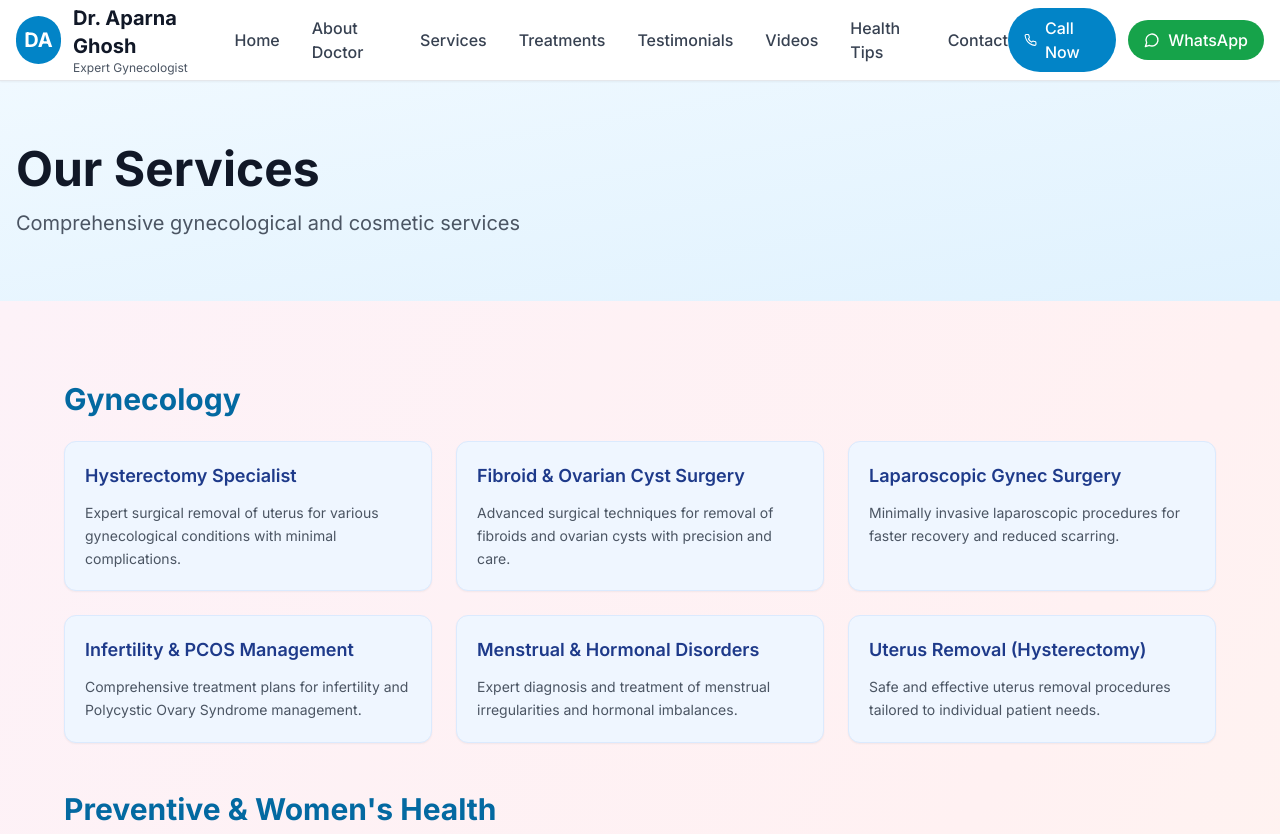
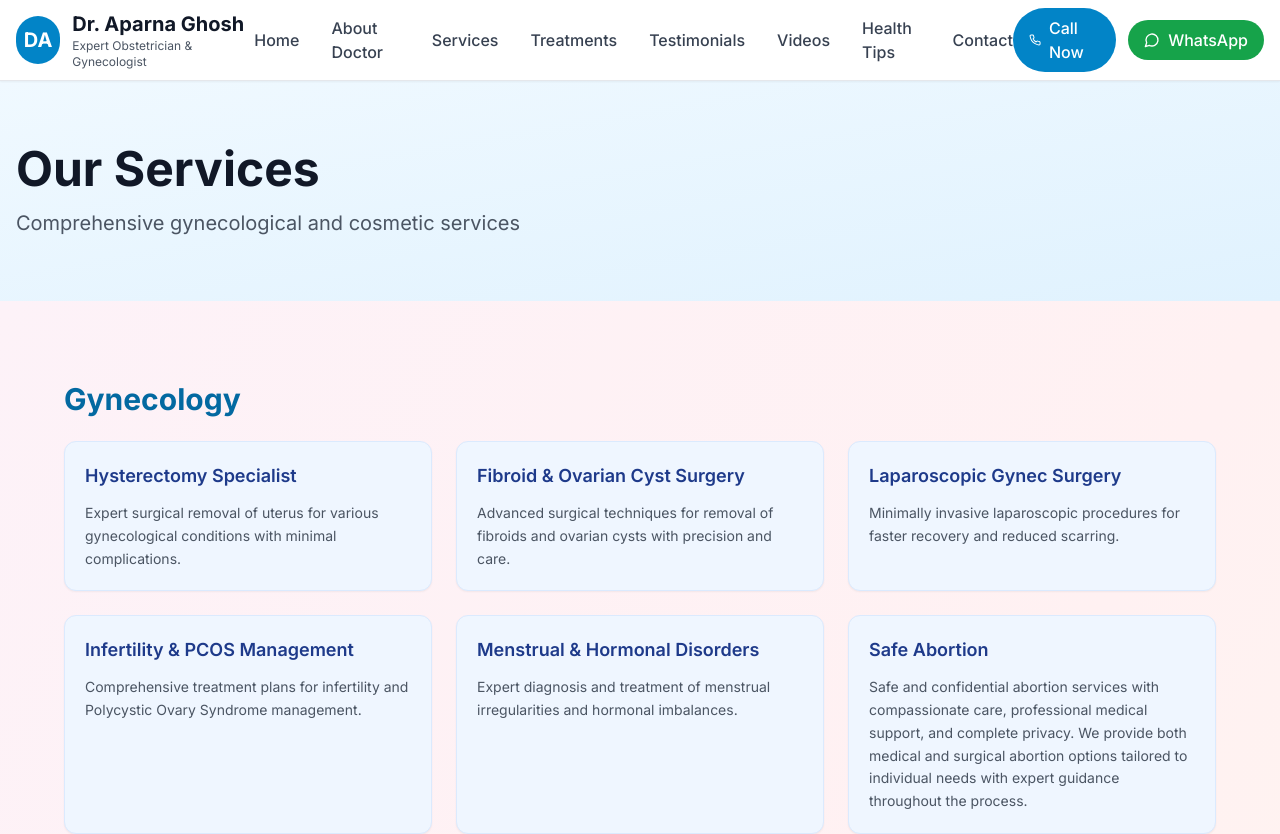
Before and after one commit to nidhishagrawal/dr-aparana-clinic, a Next.js app: page /services in a window 1280 px wide. Shown: the top 834 px of the page. Built offline with nearby package versions, Linux system fonts and the light colour scheme.

Commit message:
file committed

```diff
--- a/app/components/Footer.tsx
+++ b/app/components/Footer.tsx
@@ -16,7 +16,7 @@ export default function Footer() {
               <a href="#" className="text-gray-400 hover:text-white transition-colors">
                 <Facebook className="w-5 h-5" />
               </a>
-              <a href="#" className="text-gray-400 hover:text-white transition-colors">
+              <a href="https://www.instagram.com/draparnaghosh445/" target="_blank" rel="noopener noreferrer" className="text-gray-400 hover:text-white transition-colors">
                 <Instagram className="w-5 h-5" />
               </a>
               <a href="#" className="text-gray-400 hover:text-white transition-colors">
--- a/app/components/Navbar.tsx
+++ b/app/components/Navbar.tsx
@@ -18,7 +18,7 @@ export default function Navbar() {
             </div>
             <div>
               <h1 className="font-bold text-xl text-gray-900">Dr. Aparna Ghosh</h1>
-              <p className="text-xs text-gray-600">Expert Gynecologist</p>
+              <p className="text-xs text-gray-600">Expert Obstetrician & Gynecologist</p>
             </div>
           </Link>
 
--- a/app/page.tsx
+++ b/app/page.tsx
@@ -6,7 +6,7 @@ import StatsSection from './components/StatsSection'
 import BookAppointment from './components/BookAppointment'
 import VisionMission from './components/VisionMission'
 import PatientEducation from './components/PatientEducation'
-import { ArrowRight, Phone, MessageCircle, CheckCircle, Award, Users, Clock, Star, Quote, Baby, Heart, Stethoscope, Sparkles, Scissors, GraduationCap, Play } from 'lucide-react'
+import { ArrowRight, Phone, MessageCircle, CheckCircle, Award, Users, Clock, Star, Quote, Baby, Heart, Stethoscope, Sparkles, Scissors, GraduationCap, Play, Instagram } from 'lucide-react'
 
 export const metadata: Metadata = {
   title: 'Dr. Aparna Ghosh - Best Gynecologist in Chembur, Mumbai | Expert Women\'s Health Care',
@@ -33,7 +33,7 @@ export default function Home() {
             <div className="order-2 md:order-1">
               <div className="inline-flex items-center gap-2 px-4 py-2 bg-primary-100 text-primary-700 rounded-full mb-6">
                 <Award className="w-4 h-4" />
-                <span className="text-sm font-medium">Expert Gynecologist</span>
+                <span className="text-sm font-medium">Expert Obstetrician & Gynecologist</span>
               </div>
               <h1 className="text-4xl md:text-6xl font-bold text-gray-900 mb-4">
                 Dr. Aparna Ghosh
@@ -44,7 +44,7 @@ export default function Home() {
                 </p>
               </div>
               <p className="text-xl text-gray-600 mb-8">
-                An experienced <strong className="text-primary-600">gynecologist</strong> in Chembur, Mumbai, taking care of all women&apos;s health concerns at every stage of life. Specializing in comprehensive gynecological care, with expertise in cosmetic procedures and advanced treatments.
+                An experienced <strong className="text-primary-600">Gynecologist and Obstetrician</strong> in Chembur, Mumbai, taking care of all women&apos;s health concerns at every stage of life. Specializing in comprehensive gynecological care, with expertise in cosmetic procedures and advanced treatments.
               </p>
               <div className="flex flex-wrap gap-4">
                 <a
@@ -63,6 +63,16 @@ export default function Home() {
                   <MessageCircle className="w-5 h-5" />
                   WhatsApp
                 </a>
+                <a
+                  href="https://www.instagram.com/draparnaghosh445/"
+                  target="_blank"
+                  rel="noopener noreferrer"
+                  className="inline-flex items-center gap-2 px-6 py-3 bg-gradient-to-r from-purple-600 to-pink-600 text-white rounded-full hover:from-purple-700 hover:to-pink-700 transition-all font-medium"
+                  title="View Instagram Reels"
+                >
+                  <Instagram className="w-5 h-5" />
+                  Instagram
+                </a>
                 <Link
                   href="/contact"
                   className="inline-flex items-center gap-2 px-6 py-3 border-2 border-primary-600 text-primary-600 rounded-full hover:bg-primary-50 transition-all font-medium"
@@ -74,7 +84,7 @@ export default function Home() {
             <div className="relative w-full h-[400px] md:h-[600px] max-w-md mx-auto md:mx-0 rounded-2xl overflow-hidden border-0 bg-white shadow-lg order-1 md:order-2">
               <DoctorImage
                 src="/images/Aparna_Ghosh_Home_Page.jpeg"
-                alt="Dr. Aparna Ghosh - Expert Gynecologist in Chembur, Mumbai"
+                alt="Dr. Aparna Ghosh - Expert Obstetrician & Gynecologist in Chembur, Mumbai"
                 priority
                 sizes="(max-width: 768px) 100vw, 400px"
                 className="object-cover object-center"
@@ -93,7 +103,7 @@ export default function Home() {
           </div>
           <div className="grid grid-cols-1 md:grid-cols-2 lg:grid-cols-4 gap-8">
             {[
-              { icon: Award, title: 'Expert Care', desc: 'Experienced gynecologist with advanced qualifications' },
+              { icon: Award, title: 'Expert Care', desc: 'Experienced Gynecologist with advanced qualifications' },
               { icon: CheckCircle, title: 'Premium Quality', desc: 'Handcrafted with finest materials' },
               { icon: Clock, title: 'Lifetime Warranty', desc: 'Protected against defects' },
               { icon: Users, title: 'Free Shipping', desc: 'On orders over ₹40,000' },
@@ -394,7 +404,7 @@ export default function Home() {
                 <div className="bg-white rounded-2xl p-6 shadow-lg border border-gray-100">
                   <div className="space-y-5 text-gray-700">
                     <p className="text-base leading-relaxed">
-                      Dr. Aparna Ghosh is an experienced gynecologist in Chembur, Mumbai, with <span className="text-primary-600 font-semibold">23 years of experience</span> in gynecology and Obstetrics. She completed her MBBS from <span className="text-primary-600 font-semibold">RGMC (Rajiv Gandhi Medical College)</span> in <span className="text-primary-600 font-semibold">1998</span> and MD from the prestigious <span className="text-primary-600 font-semibold">KEM Hospital</span> in <span className="text-primary-600 font-semibold">2002</span>.
+                      Dr. Aparna Ghosh is an experienced Gynecologist in Chembur, Mumbai, with <span className="text-primary-600 font-semibold">23 years of experience</span> in gynecology and Obstetrics. She completed her MBBS from <span className="text-primary-600 font-semibold">RGMC (Rajiv Gandhi Medical College)</span> in <span className="text-primary-600 font-semibold">1998</span> and MD from the prestigious <span className="text-primary-600 font-semibold">KEM Hospital</span> in <span className="text-primary-600 font-semibold">2002</span>.
                     </p>
 
                     <div className="bg-gradient-to-r from-primary-50 to-blue-50 rounded-xl p-5 border-l-4 border-primary-500">
@@ -404,7 +414,7 @@ export default function Home() {
                     </div>
 
                     <p className="text-base text-gray-700 leading-relaxed">
-                      She also offers cosmetic gynecology, HIFU for vaginal tightening and skin tightening, and laser treatments. Throughout her career at reputed hospitals including Surya Hospital, Chembur, she has made her one of the most trusted gynecologists in the area.
+                      She also offers cosmetic gynecology, HIFU for vaginal tightening and skin tightening, and laser treatments. Throughout her career at reputed hospitals including Surya Hospital, Chembur, she has made her one of the most trusted Gynecologists in the area.
                     </p>
                   </div>
 
--- a/app/services/page.tsx
+++ b/app/services/page.tsx
@@ -40,7 +40,7 @@ export default function ServicesPage() {
                   { name: 'Laparoscopic Gynec Surgery', description: 'Minimally invasive laparoscopic procedures for faster recovery and reduced scarring.' },
                   { name: 'Infertility & PCOS Management', description: 'Comprehensive treatment plans for infertility and Polycystic Ovary Syndrome management.' },
                   { name: 'Menstrual & Hormonal Disorders', description: 'Expert diagnosis and treatment of menstrual irregularities and hormonal imbalances.' },
-                  { name: 'Uterus Removal (Hysterectomy)', description: 'Safe and effective uterus removal procedures tailored to individual patient needs.' },
+                  { name: 'Safe Abortion', description: 'Safe and confidential abortion services with compassionate care, professional medical support, and complete privacy. We provide both medical and surgical abortion options tailored to individual needs with expert guidance throughout the process.' },
                 ].map((service, index) => (
                   <div
                     key={index}
```
